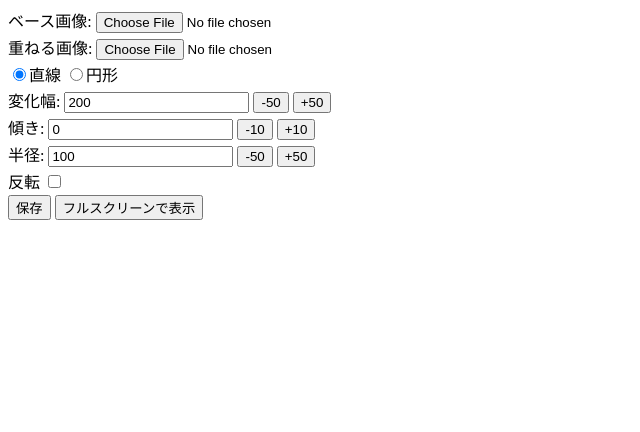
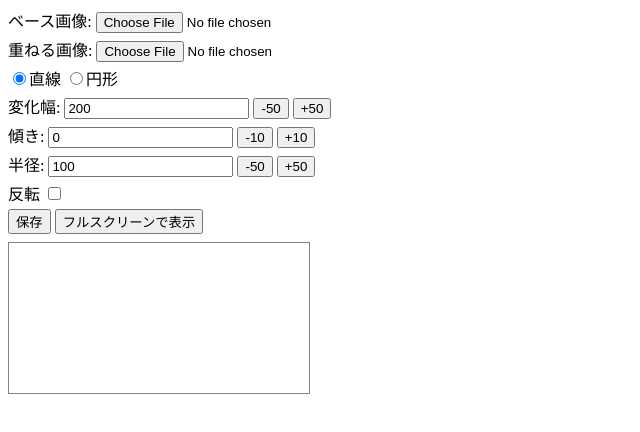
Before and after one commit to f6d35f4dc4b9/canvas-compositer, a website built with Vite: page index.html in a window 1280 px wide. Shown: the whole page, without its empty margins (0-640 px from the left). Built offline with nearby package versions, Linux system fonts and the light colour scheme.

Commit message:
adjust layout

```diff
--- a/style.css
+++ b/style.css
@@ -1,12 +1,14 @@
 .input-area {
   display: flex;
   flex-direction: column;
-  gap: 2px;
+  gap: 4px;
 
   width: 640px;
   max-width: 95vw;
 }
 
 canvas {
-  max-width: 100vw;
+  margin-top: 8px;
+  max-width: 95vw;
+  border: 1px solid grey;
 }
```
